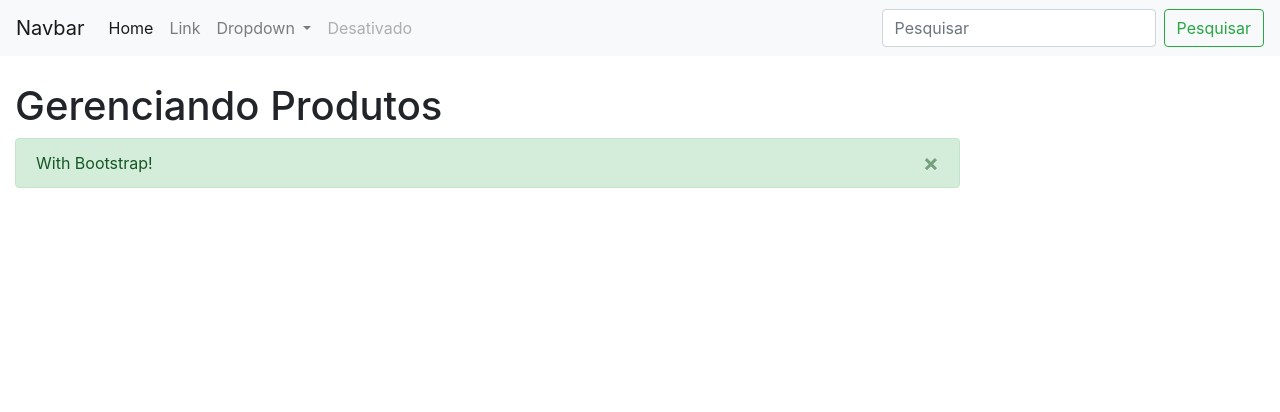
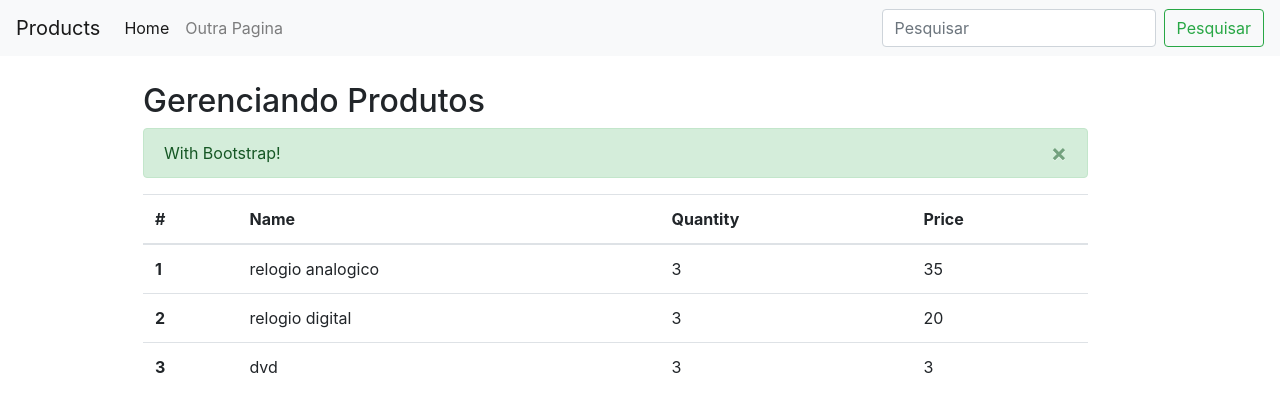
Before and after one commit to brunogeek9/vue-products, a Vue app: page / in a window 1280 px wide. Shown: the top 412 px of the page. Built offline with nearby package versions, Linux system fonts and the light colour scheme.

Commit message:
adicionando listagem de protudos dos dados que estao em data

```diff
--- a/src/App.vue
+++ b/src/App.vue
@@ -1,22 +1,22 @@
 <template>
   <div id="app">
     <the-navbar></the-navbar>
-    <hello-world msg="Gerenciando Produtos"/>
-
+    <!-- <hello-world title="Gerenciando Produtos"/> -->
+    <manager-products title="Gerenciando Produtos"></manager-products>
 
   </div>
 </template>
 
 <script>
-import HelloWorld from './components/HelloWorld.vue'
+import ManagerProducts from './components/ManagerProducts.vue'
 import TheNavbar from './components/TheNavbar.vue'
 import 'bootstrap';
 import 'bootstrap/dist/css/bootstrap.min.css';
 export default {
   name: 'app',
   components: {
-    HelloWorld,
-    TheNavbar
+    TheNavbar,
+    ManagerProducts
   }
 }
 </script>
--- a/src/components/HelloWorld.vue
+++ /dev/null
@@ -1,47 +0,0 @@
-<template>
-  <div class="container">
-    <h1>{{ msg }}</h1>
-    <div class="alert alert-success alert-dismissible fade show" role="alert">
-      With Bootstrap!
-      <button type="button" class="close" data-dismiss="alert" aria-label="Close">
-        <span aria-hidden="true">&times;</span>
-      </button>
-    </div>
-
-  </div>
-</template>
-
-<script>
-export default {
-  name: 'hello-world',
-  props: {
-    msg: String
-  }
-}
-</script>
-
-<!-- Add "scoped" attribute to limit CSS to this component only -->
-<style scoped>
-  h3 {
-    margin: 40px 0 0;
-  }
-  ul {
-    list-style-type: none;
-    padding: 0;
-  }
-  li {
-    display: inline-block;
-    margin: 0 10px;
-  }
-  a {
-    color: #42b983;
-  }
-  .container{
-    margin: auto;
-    float: left;
-    padding-right: 5%;
-    padding-top: 2%;
-    width: 80%;
-
-  }
-</style>
--- /dev/null
+++ b/src/components/ManagerProducts.vue
@@ -0,0 +1,73 @@
+<template>
+  <div class="container">
+    <h2>{{ title }}</h2>
+    <div class="alert alert-success alert-dismissible fade show" role="alert">
+      With Bootstrap!
+      <button type="button" class="close" data-dismiss="alert" aria-label="Close">
+        <span aria-hidden="true">&times;</span>
+      </button>
+    </div>
+
+    <table class="table">
+    <thead>
+      <tr>
+        <th scope="col">#</th>
+        <th scope="col">Name</th>
+        <th scope="col">Quantity</th>
+        <th scope="col">Price</th>
+      </tr>
+    </thead>
+    <tbody>
+      <tr v-for="product in products" :key="product.id">
+        <th scope="row">{{product.id}}</th>
+        <td> {{product.name}} </td>
+        <td> {{product.quantity}} </td>
+        <td> {{product.price}} </td>
+      </tr>
+
+    </tbody>
+  </table>
+  </div>
+</template>
+
+<script>
+export default {
+  name: 'manager-products',
+  props: {
+    title: String
+  },
+  data(){
+    return{
+      products: [
+        {id:1, name:"relogio analogico", quantity: 3, price: 35},
+        {id:2, name:"relogio digital", quantity: 3, price: 20},
+        {id:3, name:"dvd", quantity: 3, price: 3}
+      ]
+    }
+  }
+}
+</script>
+
+<!-- Add "scoped" attribute to limit CSS to this component only -->
+<style scoped>
+  h3 {
+    margin: 40px 0 0;
+  }
+  ul {
+    list-style-type: none;
+    padding: 0;
+  }
+  li {
+    display: inline-block;
+    margin: 0 10px;
+  }
+  a {
+    color: #42b983;
+  }
+  .container{
+    margin: auto;
+    padding-right: 5%;
+    padding-top: 2%;
+    width: 80%;
+  }
+</style>
--- a/src/components/TheNavbar.vue
+++ b/src/components/TheNavbar.vue
@@ -1,31 +1,13 @@
 <template>
     <nav class="navbar navbar-expand-lg navbar-light bg-light">
-    <a class="navbar-brand" href="#">Navbar</a>
-    <button class="navbar-toggler" type="button" data-toggle="collapse" data-target="#conteudoNavbarSuportado" aria-controls="conteudoNavbarSuportado" aria-expanded="false" aria-label="Alterna navegação">
-        <span class="navbar-toggler-icon"></span>
-    </button>
-
+    <a class="navbar-brand" href="#">Products</a>
     <div class="collapse navbar-collapse" id="conteudoNavbarSuportado">
         <ul class="navbar-nav mr-auto">
             <li class="nav-item active">
                 <a class="nav-link" href="#">Home <span class="sr-only">(página atual)</span></a>
             </li>
             <li class="nav-item">
-            <a class="nav-link" href="#">Link</a>
-        </li>
-        <li class="nav-item dropdown">
-            <a class="nav-link dropdown-toggle" href="#" id="navbarDropdown" role="button" data-toggle="dropdown" aria-haspopup="true" aria-expanded="false">
-            Dropdown
-            </a>
-            <div class="dropdown-menu" aria-labelledby="navbarDropdown">
-            <a class="dropdown-item" href="#">Ação</a>
-            <a class="dropdown-item" href="#">Outra ação</a>
-            <div class="dropdown-divider"></div>
-            <a class="dropdown-item" href="#">Algo mais aqui</a>
-            </div>
-        </li>
-        <li class="nav-item">
-            <a class="nav-link disabled" href="#">Desativado</a>
+                <a class="nav-link" href="#">Outra Pagina <span class="sr-only">(página atual)</span></a>
             </li>
         </ul>
         <form class="form-inline my-2 my-lg-0">
```
Lines whose indentation alone changed are shown as unchanged.
